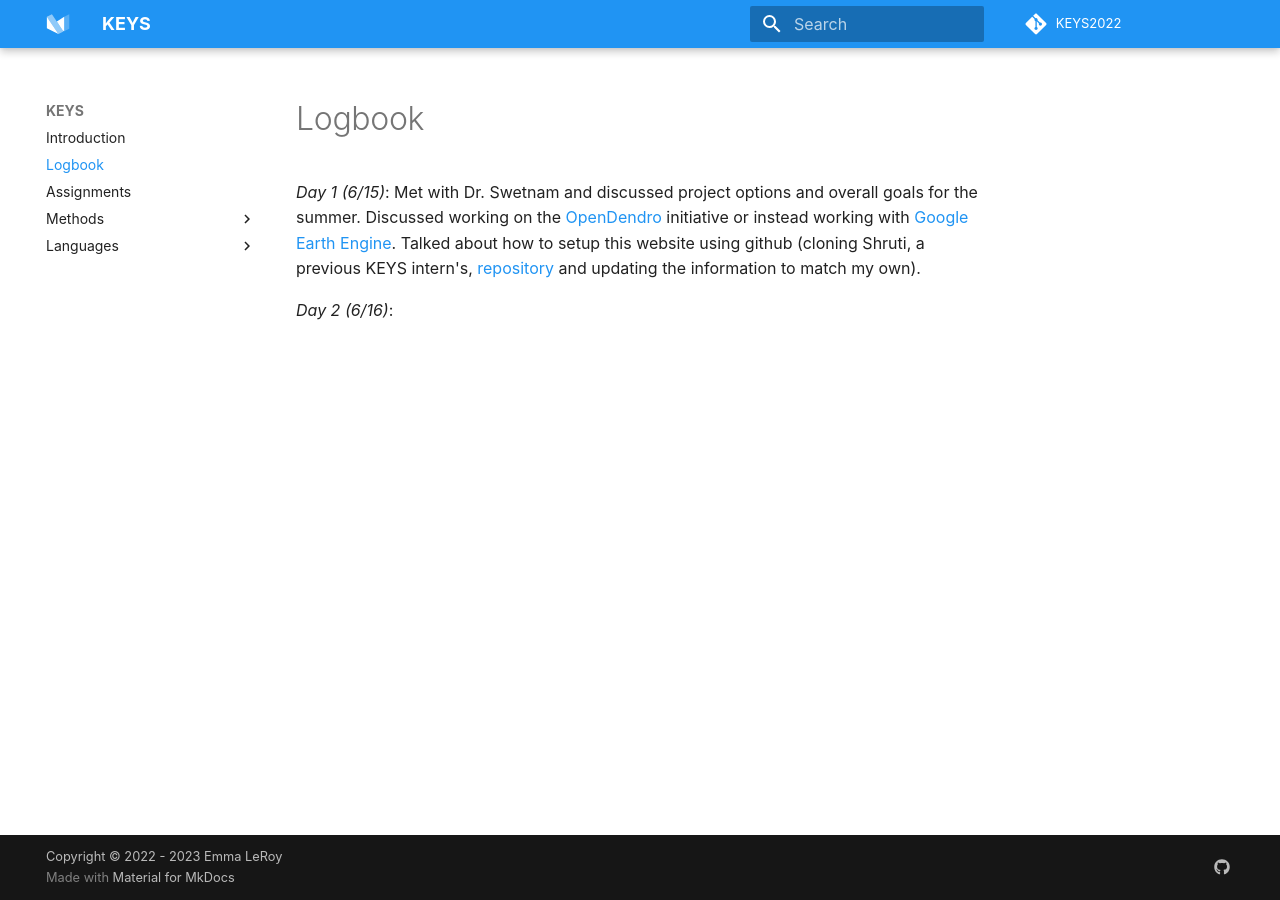
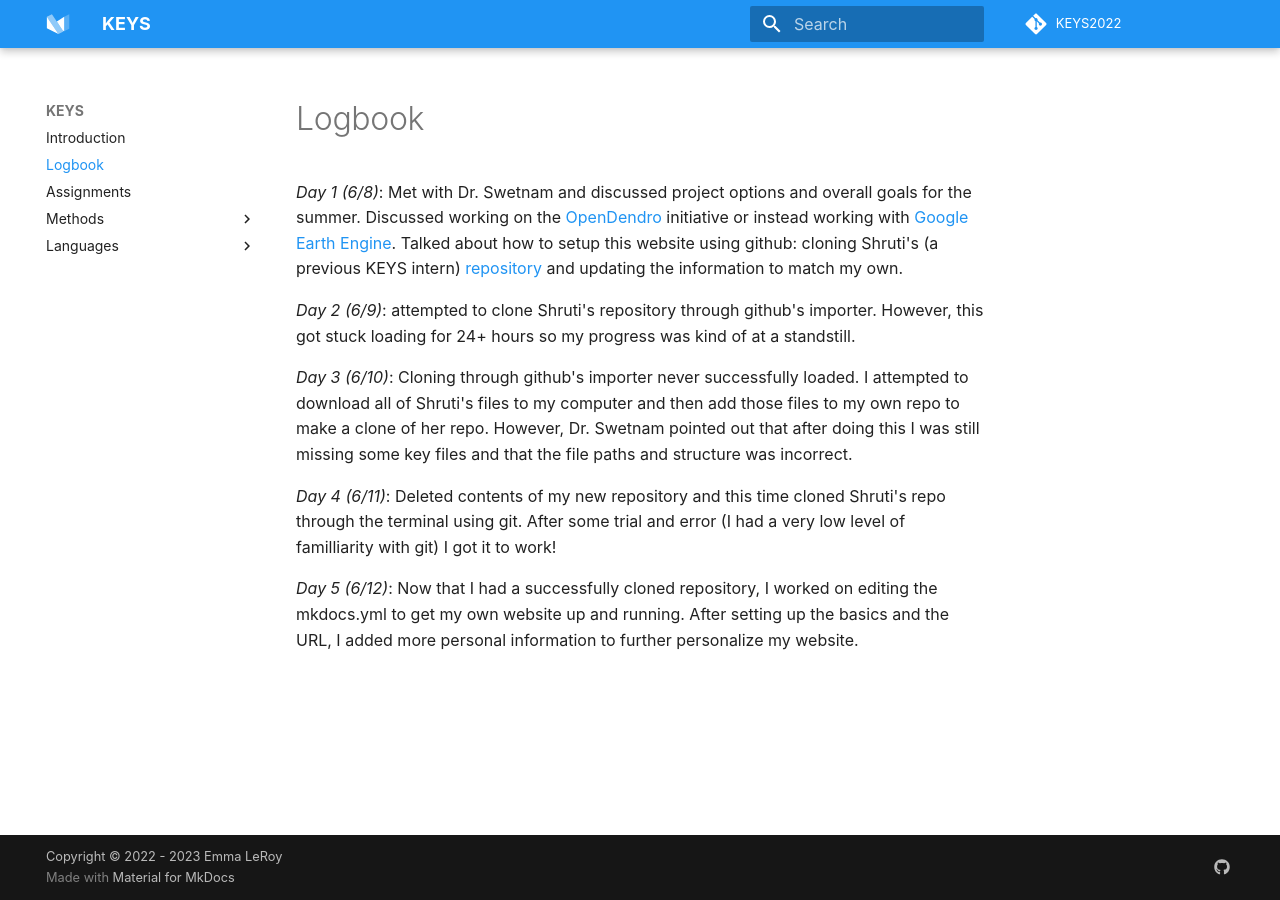
Before and after one commit to tyson-swetnam/mkdocs-material-template, an MkDocs documentation site: the page built from docs/logbook.md, in a window 1280 px wide. Built offline with MkDocs 1.6.1 and Material for MkDocs 9.7.7, drawn with Linux system fonts in a browser that asks for light colours; some web fonts are replaced; comment, search, counter and statistics services are not loaded.

Commit message:
Update logbook.md

```diff
--- a/docs/logbook.md
+++ b/docs/logbook.md
@@ -1,6 +1,12 @@
 # Logbook
 
 
-*Day 1 (6/15)*: Met with Dr. Swetnam and discussed project options and overall goals for the summer. Discussed working on the [OpenDendro](https://opendendro.org/) initiative or instead working with [Google Earth Engine](https://earthengine.google.com/). Talked about how to setup this website using github (cloning Shruti, a previous KEYS intern's, [repository](https://github.com/shrutir11/KEYS) and updating the information to match my own).
+*Day 1 (6/8)*: Met with Dr. Swetnam and discussed project options and overall goals for the summer. Discussed working on the [OpenDendro](https://opendendro.org/) initiative or instead working with [Google Earth Engine](https://earthengine.google.com/). Talked about how to setup this website using github: cloning Shruti's (a previous KEYS intern) [repository](https://github.com/shrutir11/KEYS) and updating the information to match my own.
 
-*Day 2 (6/16)*:
+*Day 2 (6/9)*: attempted to clone Shruti's repository through github's importer. However, this got stuck loading for 24+ hours so my progress was kind of at a standstill.
+
+*Day 3 (6/10)*: Cloning through github's importer never successfully loaded. I attempted to download all of Shruti's files to my computer and then add those files to my own repo to make a clone of her repo. However, Dr. Swetnam pointed out that after doing this I was still missing some key files and that the file paths and structure was incorrect.
+
+*Day 4 (6/11)*: Deleted contents of my new repository and this time cloned Shruti's repo through the terminal using git. After some trial and error (I had a very low level of familliarity with git) I got it to work!
+
+*Day 5 (6/12)*: Now that I had a successfully cloned repository, I worked on editing the mkdocs.yml to get my own website up and running. After setting up the basics and the URL, I added more personal information to further personalize my website.
```
